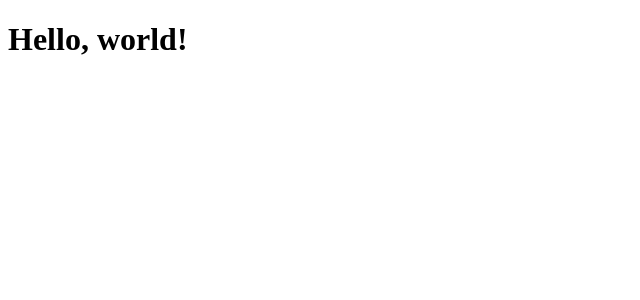
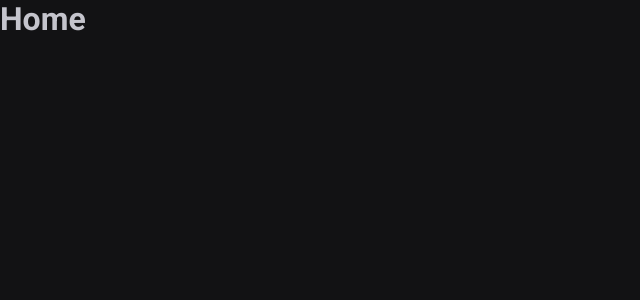
Before and after one commit to PedroZich22/ignite-timer, a React (Vite) app: page / in a window 1280 px wide. Shown: the top 300 px of the page, without its empty margins (0-640 px from the left). Built offline with nearby package versions, Linux system fonts and the light colour scheme.

Commit message:
feat: adding routes

```diff
--- a/package.json
+++ b/package.json
@@ -12,6 +12,7 @@
   "dependencies": {
     "react": "^18.2.0",
     "react-dom": "^18.2.0",
+    "react-router-dom": "^6.16.0",
     "styled-components": "^6.0.8"
   },
   "devDependencies": {
--- a/src/App.tsx
+++ b/src/App.tsx
@@ -1,3 +1,18 @@
+import { BrowserRouter } from 'react-router-dom'
+
+import { ThemeProvider } from 'styled-components'
+import { defaultTheme } from './styles/themes/default'
+import { GlobalStyle } from './styles/global'
+import { Router } from './Router'
+
 export function App() {
-  return <h1>Hello, world!</h1>;
+  return (
+    <ThemeProvider theme={defaultTheme}>
+      <BrowserRouter>
+        <Router />
+      </BrowserRouter>
+
+      <GlobalStyle />
+    </ThemeProvider>
+  )
 }
--- /dev/null
+++ b/src/Router.tsx
@@ -0,0 +1,13 @@
+import { Routes, Route } from 'react-router-dom'
+
+import { Home } from './pages/Home'
+import { History } from './pages/History'
+
+export function Router() {
+  return (
+    <Routes>
+      <Route path="/" element={<Home />} />
+      <Route path="/history" element={<History />} />
+    </Routes>
+  )
+}
--- /dev/null
+++ b/src/pages/History.tsx
@@ -0,0 +1,3 @@
+export function History() {
+  return <h1>History</h1>
+}
--- /dev/null
+++ b/src/pages/Home.tsx
@@ -0,0 +1,3 @@
+export function Home() {
+  return <h1>Home</h1>
+}
```
Also changed, not shown: 1 other file (tests, documents, lock files or other folders).
